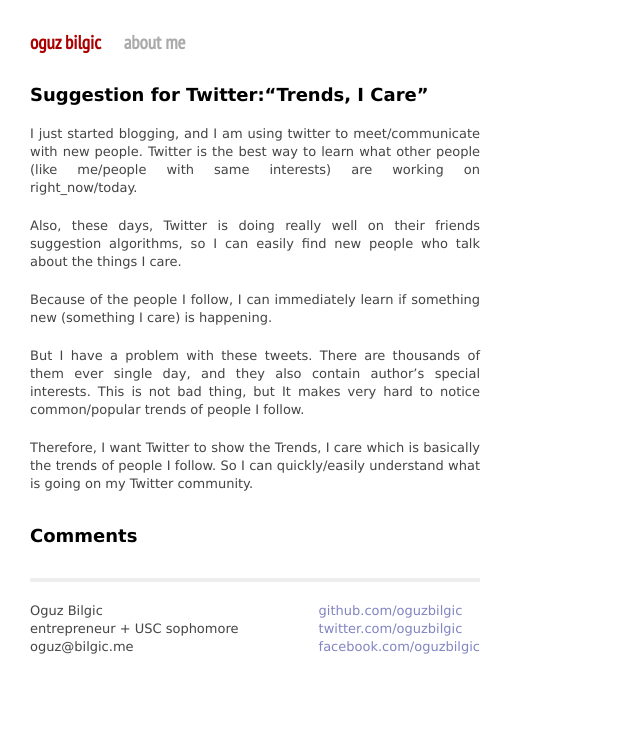
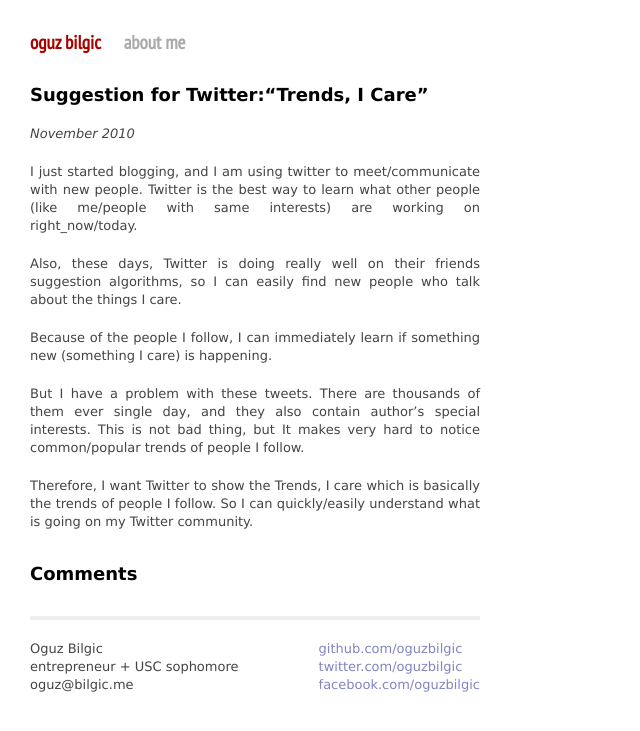
Before and after one commit to oguzbilgic/oguzbilgic.github.com, a Jekyll site: the page built from _posts/2010-11-26-Suggestion-For-Twitter-Trends-I-Care.markdown, in a window 1280 px wide. Shown: the top 731 px of the page, without its empty margins (0-640 px from the left). Built offline with Jekyll 4.4.1, drawn with Linux system fonts in a browser that asks for light colours; Markdown is read by kramdown in place of the engine named in the settings; comment, search, counter and statistics services are not loaded.

Commit message:
Add dates to posts

```diff
--- a/_posts/2010-11-17-Real-Google-Killer-Is-Rockmelt-Not-Facebook-Mail-How.markdown
+++ b/_posts/2010-11-17-Real-Google-Killer-Is-Rockmelt-Not-Facebook-Mail-How.markdown
@@ -4,6 +4,8 @@
 ---
 
 # Real Google Killer is RockMelt, Not Facebook Mail. HOW?
+
+_November 2010_
 
 I have been playing with Rockmelt (Social Browser) for few days. I really want to say that I liked the idea/concept of social browser and it is a great time saver for me.
 
--- a/_posts/2010-11-26-Suggestion-For-Twitter-Trends-I-Care.markdown
+++ b/_posts/2010-11-26-Suggestion-For-Twitter-Trends-I-Care.markdown
@@ -4,6 +4,8 @@
 ---
 
 # Suggestion for Twitter:“Trends, I Care”
+
+_November 2010_
 
 I just started blogging, and I am using twitter to meet/communicate with new people. Twitter is the best way to learn what other people (like me/people with same interests) are working on right_now/today.
 
--- a/_posts/2010-12-02-Cloud-Browser-by-Google-or-Facebook.markdown
+++ b/_posts/2010-12-02-Cloud-Browser-by-Google-or-Facebook.markdown
@@ -5,6 +5,8 @@
 
 Cloud Browser by Google or Facebook. Not Social Browser.
 ========================================================
+
+_December 2010_
 
 Few weeks ago, I wrote a blog post about Chromium Os vs Rockmelt , “Real Google
 Killer is RockMelt, Not Facebook Mail. HOW?”, which shows the similarities of
--- a/_posts/2010-12-21-being-hacker-vs-being-noob.markdown
+++ b/_posts/2010-12-21-being-hacker-vs-being-noob.markdown
@@ -5,6 +5,8 @@
 
 “Being Noob” vs “Being Hacker”
 ==============================
+
+_December 2010_
 
 I was noob and will be a hacker.
 Right now, I am at somewhere between these two.
```
